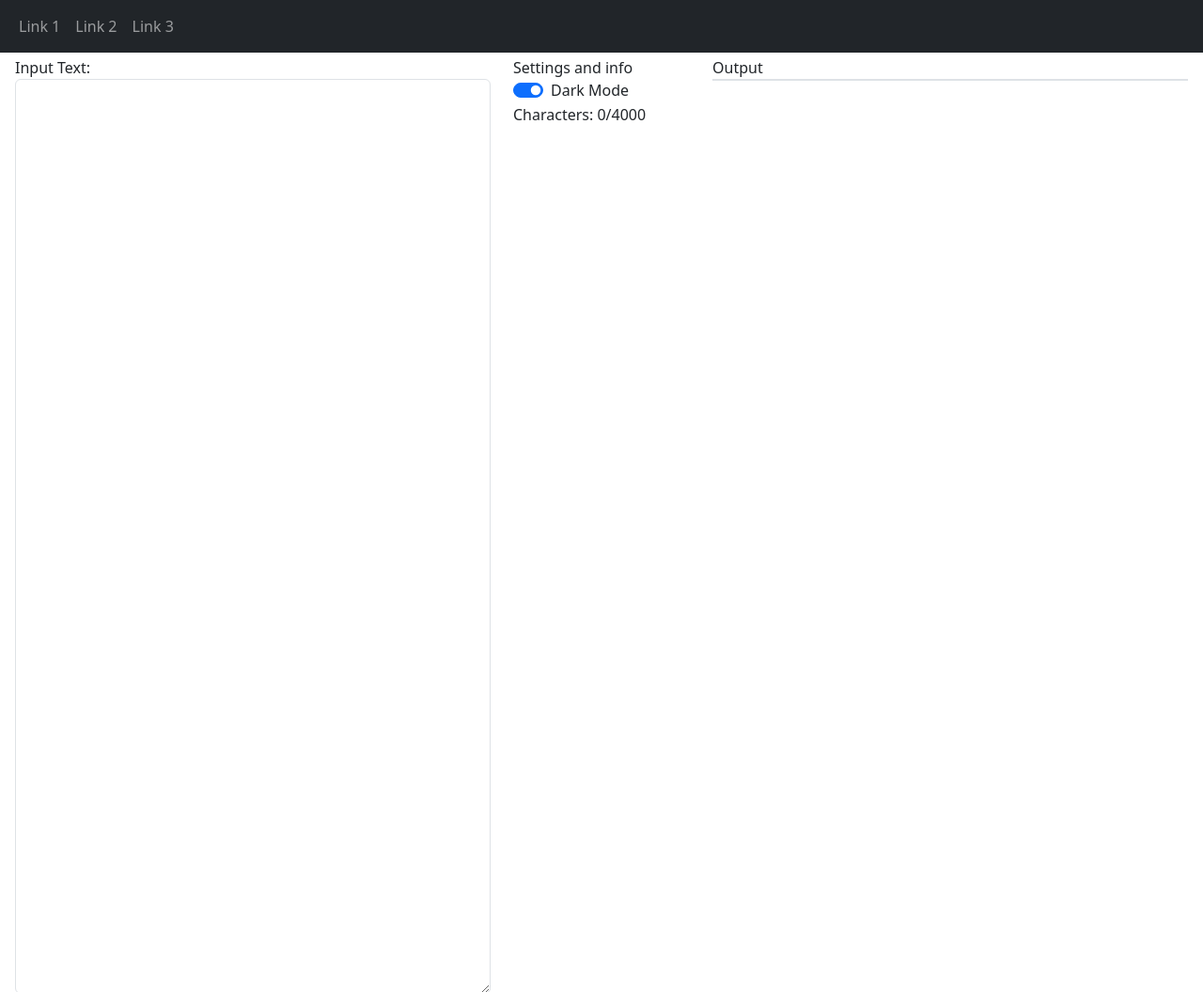
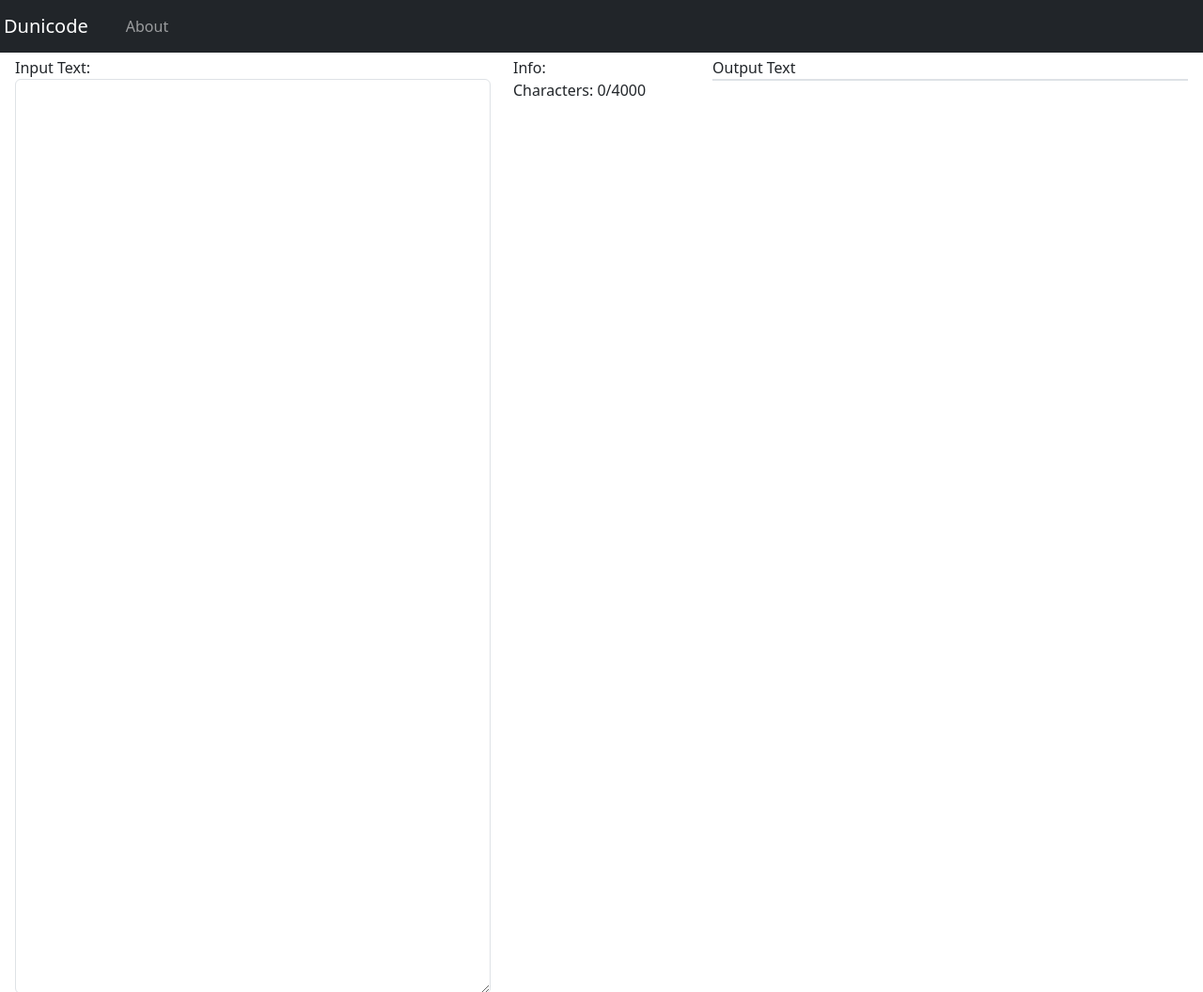
Before and after one commit to Gavmo/dunicode, a plain HTML site: page app/index.html in a window 1280 px wide. Shown: the top 1056 px of the page at 94% size. Drawn offline with nearby package versions, Linux system fonts and the light colour scheme.

Commit message:
Update about file

```diff
--- a/app/index.html
+++ b/app/index.html
@@ -7,20 +7,16 @@
     <script src="https://cdn.jsdelivr.net/npm/bootstrap@5.3.2/dist/js/bootstrap.bundle.min.js"></script>
     <!-- Local javascript -->
     <script src="js/script.js"></script>
+    <title>Dunicode</title>
 </head>
 
 <body onload="attachEventListeners();">
     <nav class="navbar navbar-expand-sm bg-dark navbar-dark">
+      <a class="navbar-brand p-1" href="index.html">Dunicode</a>
         <div class="container-fluid">
           <ul class="navbar-nav">
             <li class="nav-item">
-              <a class="nav-link" href="#">Link 1</a>
-            </li>
-            <li class="nav-item">
-              <a class="nav-link" href="#">Link 2</a>
-            </li>
-            <li class="nav-item">
-              <a class="nav-link" href="#">Link 3</a>
+              <a class="nav-link" href="about.html">About</a>
             </li>
           </ul>
         </div>
@@ -30,14 +26,15 @@
       <div class=" m-1 row">
         <div class=" col-lg-5"><label for="id_inputtext">Input Text:</label>
             <textarea class="form-control" rows="40" id="id_inputtext" name="inputtext"></textarea></div>
-        <div class="col-lg-2">Settings and info<div class="form-check form-switch">
-            <input class="form-check-input" type="checkbox" id="mySwitch" name="darkmode" value="yes" checked>
-            <label class="form-check-label" for="mySwitch">Dark Mode</label>
+        <div class="col-lg-2">Info:
+          <!-- <div class="form-check form-switch"> -->
+            <!-- <input class="form-check-input" type="checkbox" id="mySwitch" name="darkmode" value="yes" checked>
+            <label class="form-check-label" for="mySwitch">Dark Mode</label> -->
 
-        </div>
+        <!-- </div> -->
         <div id="id_charcount">Characters: 0/4000</div>
         </div>
-        <div class="col-lg-5 py-auto" >Output<div class="border" id="id_output"></div></div>
+        <div class="col-lg-5" >Output Text<div class="border" id="id_output"></div></div>
 
       </div>
 
```
Also changed, not shown: app/about.html (added, +37 -0 lines).
